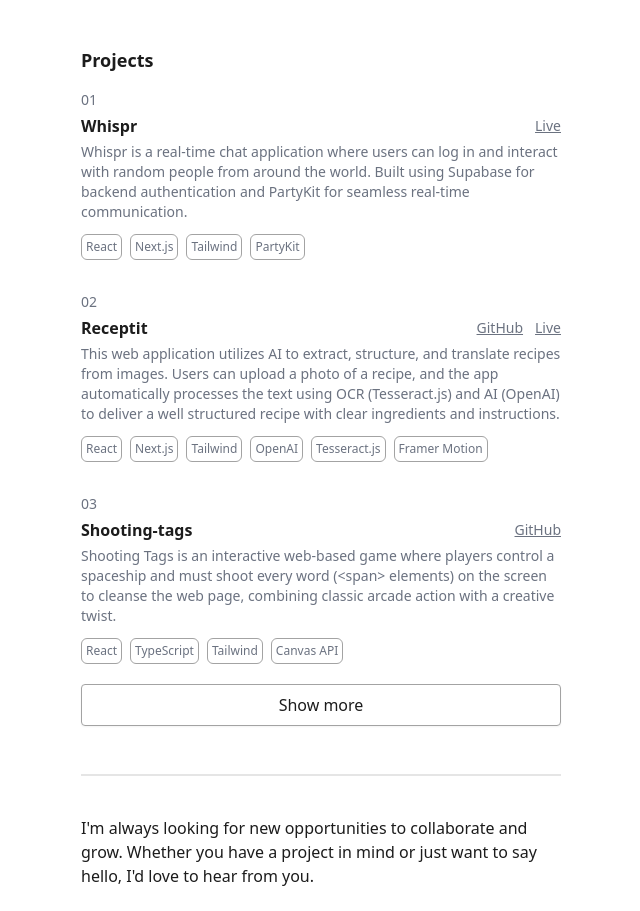
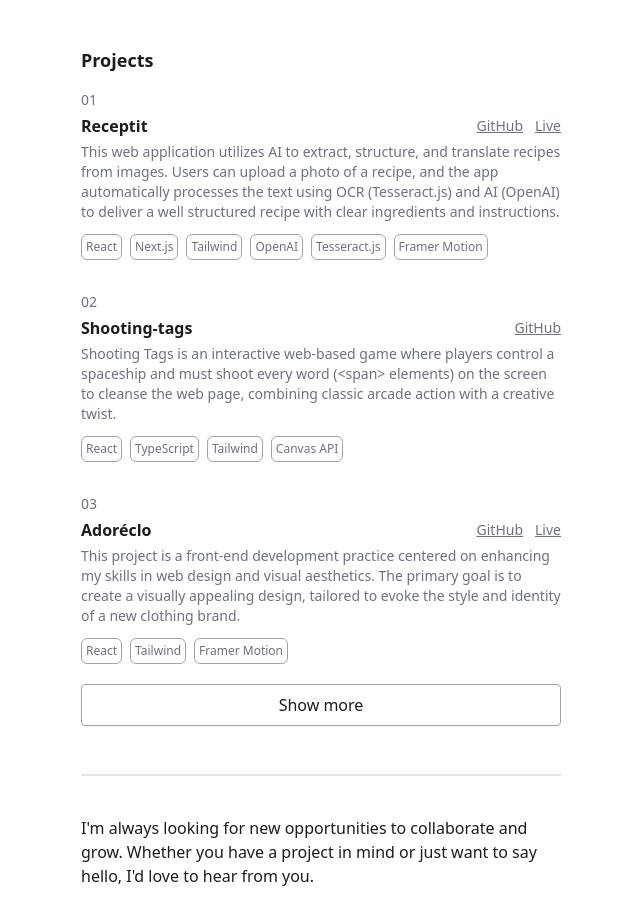
Before and after one commit to ItsEricFrisk/Portfolio, a React (Vite) app: page / in a window 1280 px wide. Shown: the part 898-1809 px from the top of the page, without its empty margins (319-959 px from the left). Built offline with nearby package versions, Linux system fonts and the light colour scheme.

Commit message:
Removed an old project that is no longer live

```diff
--- a/src/data/projects.ts
+++ b/src/data/projects.ts
@@ -1,12 +1,13 @@
 // Projects
 export const projects = [
-  {
-    name: "Whispr",
-    live: "https://whispr-itsericfrisk.vercel.app",
-    description:
-      "Whispr is a real-time chat application where users can log in and interact with random people from around the world. Built using Supabase for backend authentication and PartyKit for seamless real-time communication.",
-    techStack: ["React", "Next.js", "Tailwind", "PartyKit"],
-  },
+  // No longer active on Supabase!!!
+  // {
+  //   name: "Whispr",
+  //   live: "https://whispr-itsericfrisk.vercel.app",
+  //   description:
+  //     "Whispr is a real-time chat application where users can log in and interact with random people from around the world. Built using Supabase for backend authentication and PartyKit for seamless real-time communication.",
+  //   techStack: ["React", "Next.js", "Tailwind", "PartyKit"],
+  // },
   {
     name: "Receptit",
     github: "https://github.com/ItsEricFrisk/Receptit",
```
